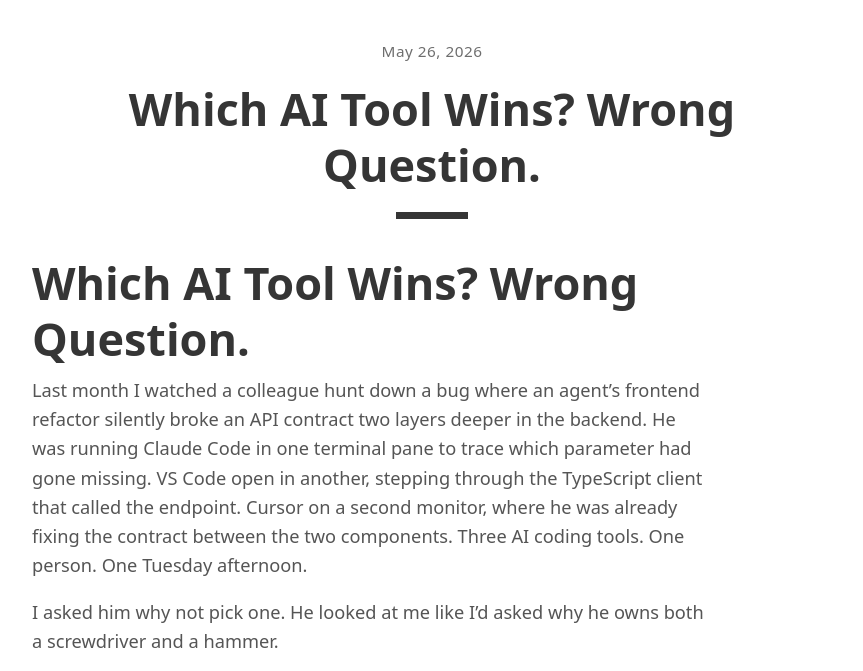
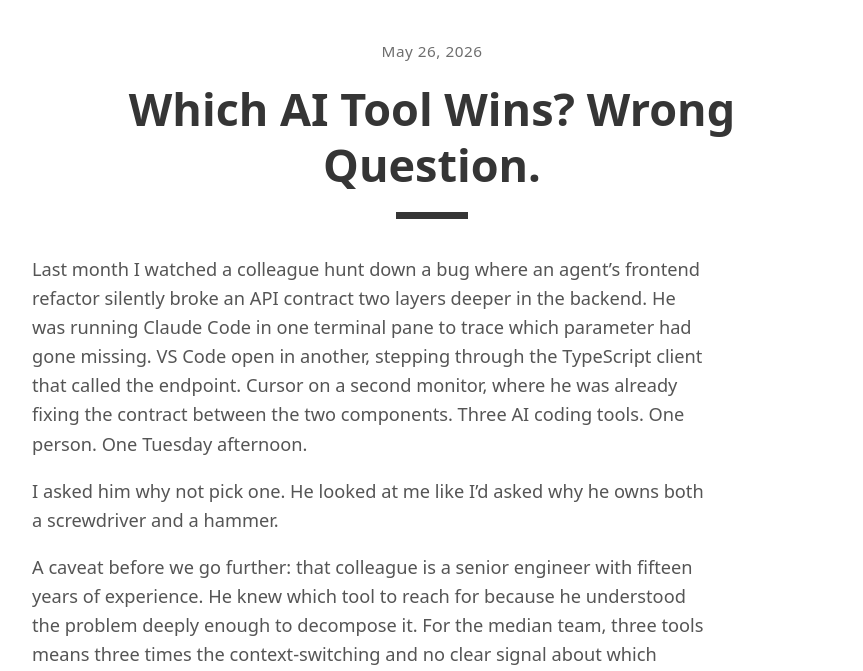
Before and after one commit to retran/retran.github.io, an Astro site: page /articles/which-ai-tool-wins-wrong-question in a window 1280 px wide. Shown: the part 74-745 px from the top of the page, without its empty margins (208-1071 px from the left). Built offline with nearby package versions, Linux system fonts and the light colour scheme; Astro itself is replaced by a stand-in of ours.

Commit message:
Remove duplicate H1 title from article body

```diff
--- a/src/content/articles/which-ai-tool-wins-wrong-question.md
+++ b/src/content/articles/which-ai-tool-wins-wrong-question.md
@@ -5,9 +5,6 @@ date: 2026-05-26
 draft: false
 unlisted: true
 ---
-
-
-# Which AI Tool Wins? Wrong Question.
 
 Last month I watched a colleague hunt down a bug where an agent's frontend refactor silently broke an API contract two layers deeper in the backend. He was running Claude Code in one terminal pane to trace which parameter had gone missing. VS Code open in another, stepping through the TypeScript client that called the endpoint. Cursor on a second monitor, where he was already fixing the contract between the two components. Three AI coding tools. One person. One Tuesday afternoon.
 
```
